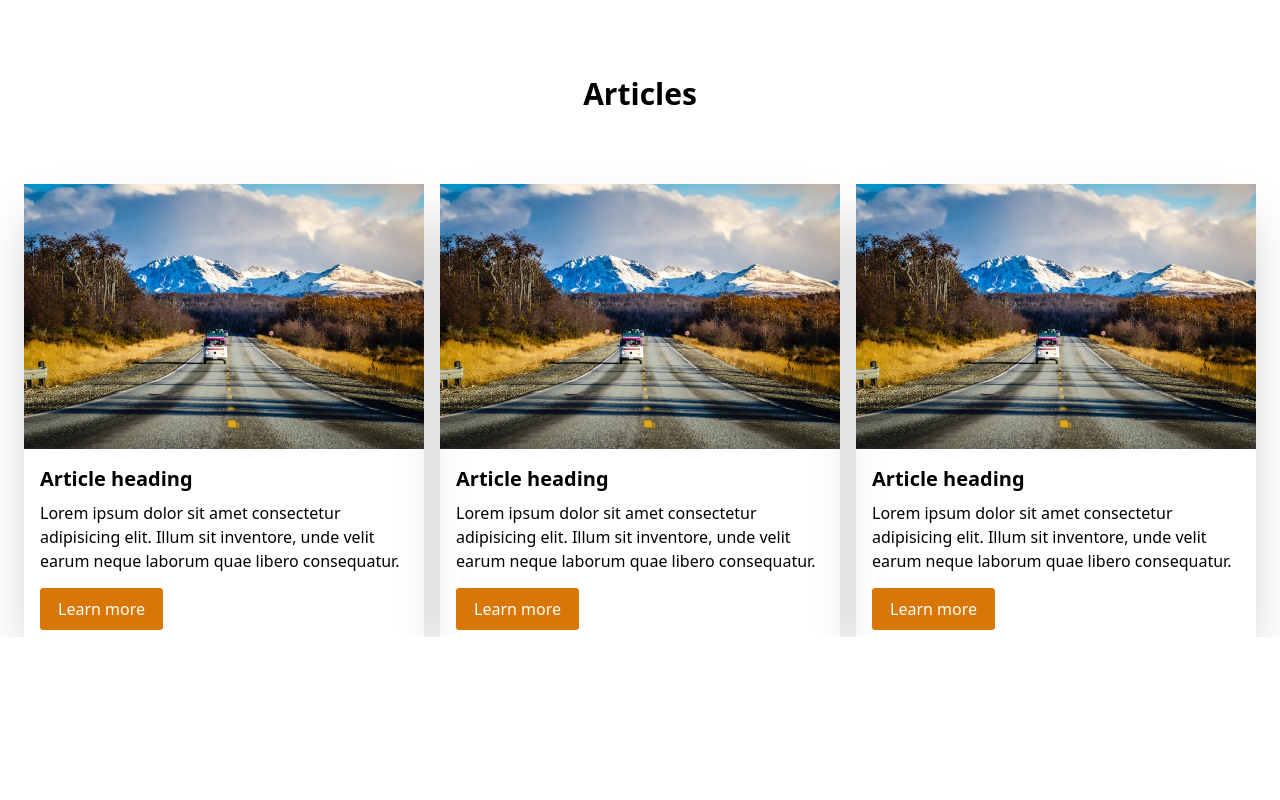
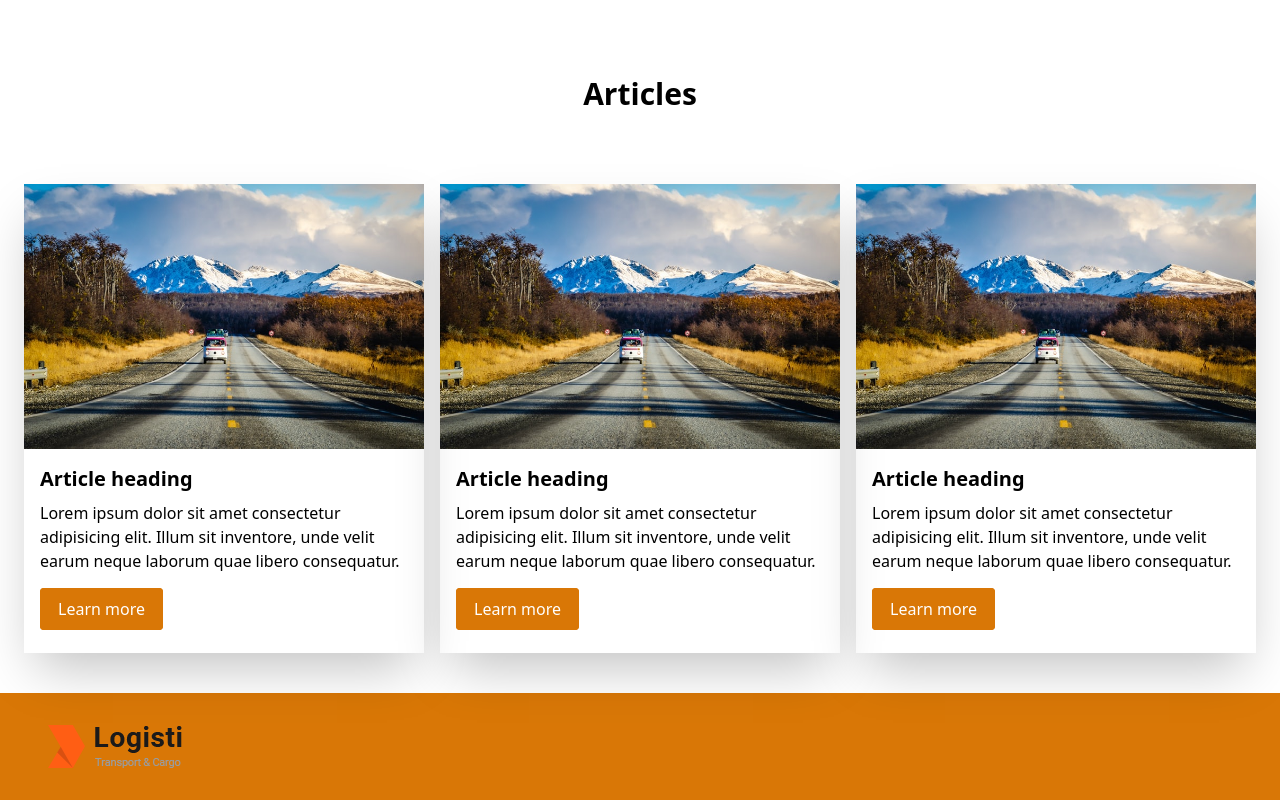
Before and after one commit to sunitakatoch/Dummy-Project, a website built with Vite: page index.html in a window 1280 px wide. Shown: the part 2160-2960 px from the top of the page. Before the commit the page ends 2797 px from the top, so only its background shows below. Built offline with nearby package versions, Linux system fonts and the light colour scheme.

Commit message:
new: footer

```diff
--- a/index.html
+++ b/index.html
@@ -178,7 +178,7 @@
             <div class="article-col md:w-1/3 mt-6 md:mt-2 sm:mt-6">
               <div class="article-box mx-2 shadow-2xl">
                 <img src="./banner.jpg" alt="">
-                <div class="article-content px-4 py-4">
+                <div class="article-content px-4 pt-4 pb-8">
                 <h3 class="text-xl font-bold">Article heading</h3>
                 <p class="text-base pt-2">Lorem ipsum dolor sit amet consectetur adipisicing elit. Illum sit inventore, unde velit earum neque laborum quae libero consequatur.</p>
                 <div class="btn-div pt-6">
@@ -190,7 +190,7 @@
             <div class="article-col md:w-1/3 mt-6 md:mt-2 sm:mt-6">
               <div class="article-box mx-2 shadow-2xl">
                 <img src="./banner.jpg" alt="">
-                <div class="article-content px-4 py-4">
+                <div class="article-content px-4 pt-4 pb-8">
                 <h3 class="text-xl font-bold">Article heading</h3>
                 <p class="text-base pt-2">Lorem ipsum dolor sit amet consectetur adipisicing elit. Illum sit inventore, unde velit earum neque laborum quae libero consequatur.</p>
                 <div class="btn-div pt-6">
@@ -202,7 +202,7 @@
             <div class="article-col md:w-1/3 mt-6 md:mt-2 sm:mt-6">
               <div class="article-box mx-2 shadow-2xl">
                 <img src="./banner.jpg" alt="">
-                <div class="article-content px-4 py-4">
+                <div class="article-content px-4 pt-4 pb-8">
                 <h3 class="text-xl font-bold">Article heading</h3>
                 <p class="text-base pt-2">Lorem ipsum dolor sit amet consectetur adipisicing elit. Illum sit inventore, unde velit earum neque laborum quae libero consequatur.</p>
                 <div class="btn-div pt-6">
@@ -217,7 +217,25 @@
         </div>
 
       </section>
+ <!-- *****Article section ends******* -->
+      <!--****************************-->
 
+       <!-- *****Footer starts******* -->
+      <!--****************************-->
+      <footer class="bg-yellow-600 mt-10 p-8">
+        <div class="container mx-auto px-4">
+          <div class="footer-row flex flex-wrap">
+            <div class="footer-col md:w-1/3">
+              <div class="footer-logo-box">
+                <img src="./logo-dark.png" alt="">
+              </div>
+
+            </div>
+
+          </div>
+
+        </div>
+      </footer>
 
       <script src="./custom.js"></script>
   </body>
```
